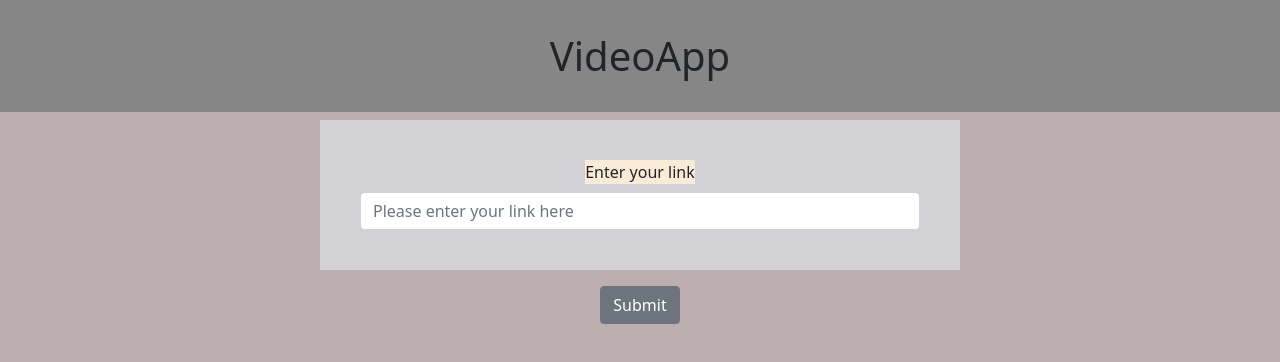
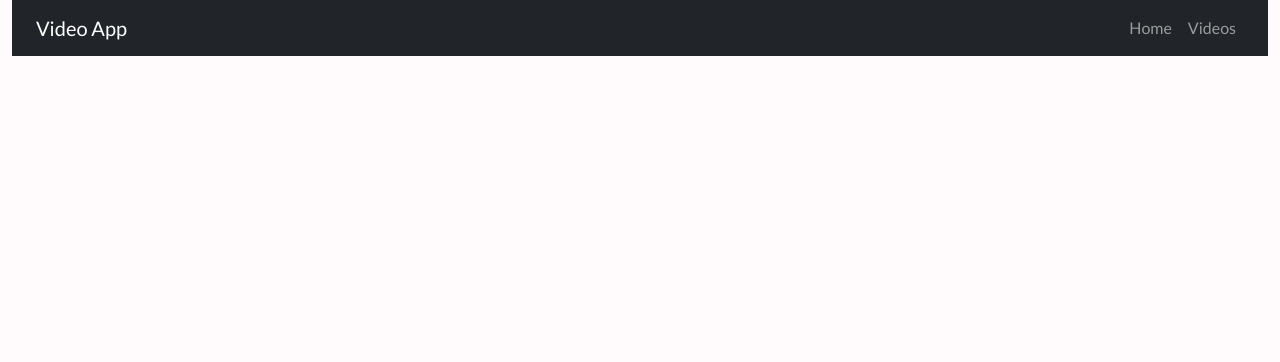
Before and after one commit to KajetanKisielewski/video-app, a React app: page / in a window 1280 px wide. Shown: the top 362 px of the page. Built offline with nearby package versions, Linux system fonts and the light colour scheme.

Commit message:
NavBar component - created

```diff
--- a/src/app.js
+++ b/src/app.js
@@ -1,7 +1,10 @@
 import React from 'react';
-import ReactDOM from 'react-dom/client';
+import * as ReactDOMClient from 'react-dom/client';
+
 import App from './components/App';
+
 import 'bootstrap/dist/css/bootstrap.min.css';
 import './index.css';
 
-ReactDOM.createRoot(document.querySelector('#root')).render(<App />);
+const root = ReactDOMClient.createRoot(document.getElementById('root'));
+root.render(<App />);
--- /dev/null
+++ b/src/components/NavBar.css
@@ -0,0 +1,10 @@
+.navbar-nav {
+    text-align: center;
+}
+
+@media(min-width: 768px) {
+    .navbar-collapse {
+        justify-content: end;
+    }
+
+}
--- /dev/null
+++ b/src/components/NavBar.js
@@ -0,0 +1,31 @@
+import React from 'react';
+import { Navbar, NavbarBrand, NavbarToggler, Collapse, Nav, NavItem, NavLink } from 'reactstrap';
+
+import './NavBar.css';
+
+const NavBar = () => {
+    const [isOpen, setIsOpen] = React.useState(false);
+
+    const toggle = () => setIsOpen(!isOpen);
+
+    return (
+        <div>
+            <Navbar color="dark" dark expand="md">
+                <NavbarBrand href="/">Video App</NavbarBrand>
+                <NavbarToggler onClick={toggle} />
+                <Collapse isOpen={isOpen} navbar>
+                    <Nav className="ml-auto" navbar>
+                        <NavItem>
+                            <NavLink href="/">Home</NavLink>
+                        </NavItem>
+                        <NavItem>
+                            <NavLink href="/">Videos</NavLink>
+                        </NavItem>
+                    </Nav>
+                </Collapse>
+            </Navbar>
+        </div>
+    );
+};
+
+export default NavBar;
--- a/src/components/SearchBar.js
+++ /dev/null
@@ -1,40 +0,0 @@
-import React from 'react';
-import { Form, FormGroup, Label, Input, Button } from 'reactstrap';
-import '../styles/searchBar.css';
-
-const SearchBar = () => {
-    const [state, setState] = React.useState([]);
-
-    console.log('state', state);
-
-    const handleChange = (e) => {
-        const { value } = e.target;
-        setState(value);
-    };
-
-    const renderSearchForm = () => (
-        <Form className="form">
-            <FormGroup className="form__group">
-                <Label for="searchBar" className="form__group--label">
-                    Enter your link
-                </Label>
-                <Input
-                    className="form__group--input"
-                    id="searchBar"
-                    name="searchBar"
-                    placeholder="Please enter your link here"
-                    type="text"
-                    title="Please enter your link here"
-                    value={state.value}
-                    onChange={handleChange}
-                    required
-                />
-            </FormGroup>
-            <Button className="form__button">Submit</Button>
-        </Form>
-    );
-
-    return <section className="main__search">{renderSearchForm()}</section>;
-};
-
-export default SearchBar;
--- a/src/components/VideoApp.js
+++ b/src/components/VideoApp.js
@@ -1,19 +1,19 @@
 import React from 'react';
-import SearchBar from './SearchBar';
-import '../styles/videoApp.css';
+import { Container, Row, Col } from 'reactstrap';
+
+import NavBar from './NavBar';
 
 const VideoApp = () => {
     console.log('videoApp component');
 
     return (
-        <div className="wrap">
-            <header className="header">
-                <h1 className="header__heading">VideoApp</h1>
-            </header>
-            <main className="main">
-                <SearchBar />
-            </main>
-        </div>
+        <Container fluid>
+            <Row className="header">
+                <Col>
+                    <NavBar />
+                </Col>
+            </Row>
+        </Container>
     );
 };
 
--- a/src/index.css
+++ b/src/index.css
@@ -1,3 +1 @@
 @import './styles/default.css';
-@import './styles/videoApp.css';
-@import './styles/searchBar.css';
--- a/src/index.html
+++ b/src/index.html
@@ -6,6 +6,9 @@
     <meta name="viewport" content="width=device-width, initial-scale=1.0">
     <meta http-equiv="X-UA-Compatible" content="ie=edge">
     <title>Video App</title>
+    <link rel="preconnect" href="https://fonts.googleapis.com">
+    <link rel="preconnect" href="https://fonts.gstatic.com" crossorigin>
+    <link href="https://fonts.googleapis.com/css2?family=Lato:wght@400;700&display=swap" rel="stylesheet">
 </head>
 
 <body>
--- a/src/styles/default.css
+++ b/src/styles/default.css
@@ -3,3 +3,8 @@
     padding: 0;
     box-sizing: border-box;
 }
+
+body {
+    font-family: 'Lato', sans-serif;
+    background-color: #fffafb;
+}
--- a/src/styles/searchBar.css
+++ /dev/null
@@ -1,26 +0,0 @@
-.form {
-    text-align: center;
-}
-
-.form__group {
-    margin-block-end: 1rem;
-    padding: 2.5rem;
-    background-color: rgb(209, 209, 214);
-}
-
-.form__group--label {
-    background-color: antiquewhite;
-}
-
-@media ( min-width: 768px ) {
-    .form__group {
-        margin: 0 auto;
-        width: 80%;
-    }
-}
-
-@media ( min-width: 1200px ) {
-    .form__group {
-        width: 50%
-    }
-}
--- a/src/styles/videoApp.css
+++ /dev/null
@@ -1,13 +0,0 @@
-.wrap {
-    min-height: 100vh;
-    background-color: rgb(189, 175, 175);
-}
-
-.header {
-    background-color: rgb(134, 134, 134);
-}
-
-.header__heading {
-    text-align: center;
-    padding-block: 2rem;
-}
```
